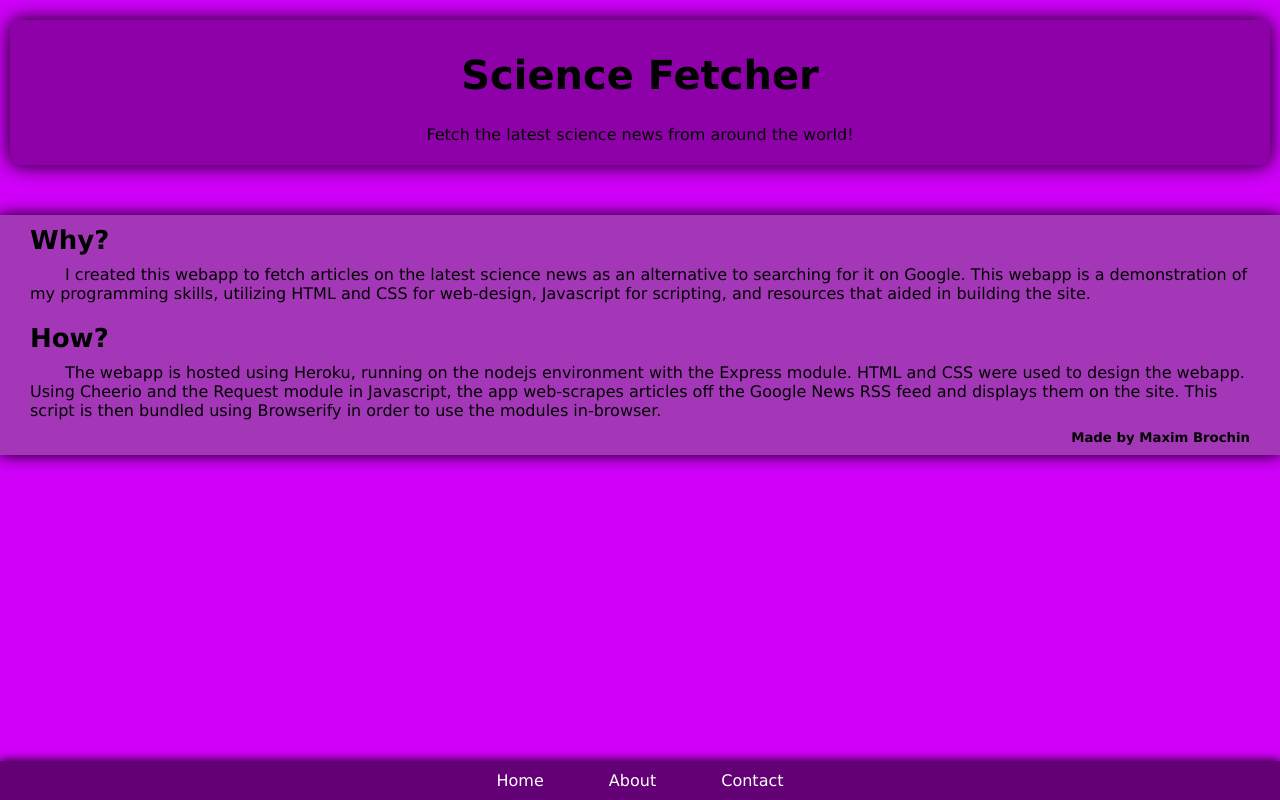
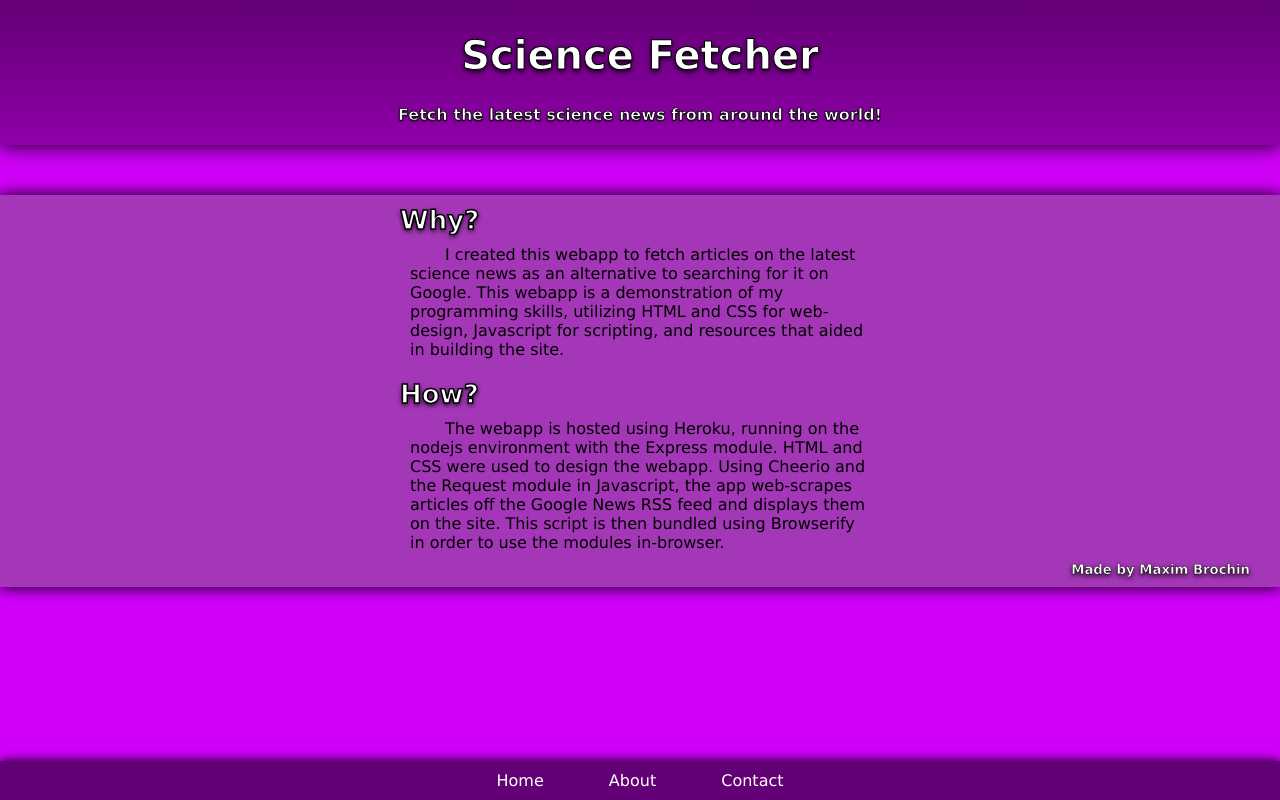
Before and after one commit to Brochin5671/science-fetcher, a PHP site: page /about.html in a window 1280 px wide. Run offline with PHP 8.4, Linux system fonts and the light colour scheme.

Commit message:
Updated CSS design
Added text stroke and shadows to headers
Title header of site upgrade
Underline links when hovered over

```diff
--- a/app.js
+++ b/app.js
@@ -4,7 +4,7 @@ var app = express();
 var port = process.env.PORT || 8000;
 
 // Redirect to secure if request is not secure and not localhost
-if(port != 8000){
+if(port == process.env.PORT){
 	// Enable reverse proxy support
 	app.enable('trust proxy');
 	app.use((req,res,next) => {
--- a/package.json
+++ b/package.json
@@ -1,6 +1,6 @@
 {
   "name": "science-fetcher",
-  "version": "1.0.2",
+  "version": "1.1.0",
   "description": "Science Fetcher is able to fetch the latest science news to display with link provided.",
   "main": "app.js",
   "scripts": {
--- a/style.css
+++ b/style.css
@@ -6,19 +6,24 @@ body{
 }
 
 header{
-	background-color: #8E00A8;
-	border-radius: 10px;
+	background-image: linear-gradient(#640075,#8E00A8);
 	box-shadow: 0px 0px 20px black;
 	text-align: center;
 	padding: 5px;
-	margin: 20px 10px 20px 10px;
 }
 
 header h1{
+	color: white;
+	-webkit-text-stroke: 1px black;
+	text-shadow: 0px 2px 5px black;
 	font-size: 40px;
 }
 
 header p{
+	color: white;
+	font-weight: bold;
+	-webkit-text-stroke: 0.75px black;
+	text-shadow: 0px 1px 2px black;
 	margin: 16px 15px 16px 15px;
 }
 
@@ -52,7 +57,10 @@ header p{
 }
 
 #table th{
-	font-size: 20px;
+	color: white;
+	-webkit-text-stroke: 1px black;
+	text-shadow: 0px 2px 5px black;
+	font-size: 25px;
 	height: 50px;
 }
 
@@ -75,6 +83,12 @@ header p{
 	font-size: 15px;
 	text-decoration: none;
 	margin: 0px 10px 0px 10px;
+	transition: opacity 0.3s;
+}
+
+#table td a:hover{
+	text-decoration: underline;
+	opacity: 0.5;
 }
 
 footer{
@@ -116,18 +130,24 @@ footer ul li a:hover{
 }
 
 #about h2{
+	color: white;
+	-webkit-text-stroke: 1.5px black;
+	text-shadow: 0px 2px 5px black;
 	font-size: 26px;
 	padding-top: 10px;
-	margin: 0px 30px 0px 30px;
+	margin: 0px 400px 0px 400px;
 }
 
 #about p{
 	text-indent: 35px;
 	padding: 10px;
-	margin: 0px 20px 0px 20px;
+	margin: 0px 400px 0px 400px;
 }
 
 #about h5{
+	color: white;
+	-webkit-text-stroke: 0.4px black;
+	text-shadow: 0px 2px 5px black;
 	text-align: right;
 	padding: 0px 10px 10px 10px;
 	margin: 0px 20px 0px 20px;
@@ -142,6 +162,9 @@ footer ul li a:hover{
 }
 
 #contact h2{
+	color: white;
+	-webkit-text-stroke: 1.5px black;
+	text-shadow: 0px 2px 5px black;
 	font-size: 26px;
 	padding-top: 10px;
 	margin: 0px 30px 0px 30px;
@@ -159,5 +182,6 @@ footer ul li a:hover{
 }
 
 #contact a:hover{
+	text-decoration: underline;
 	opacity: 0.5;
 }
```
Also changed, not shown: package-lock.json.
